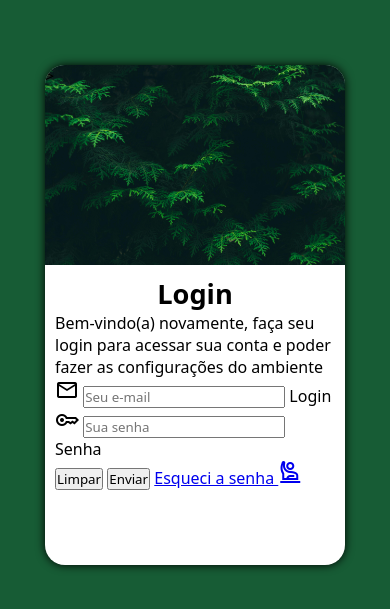
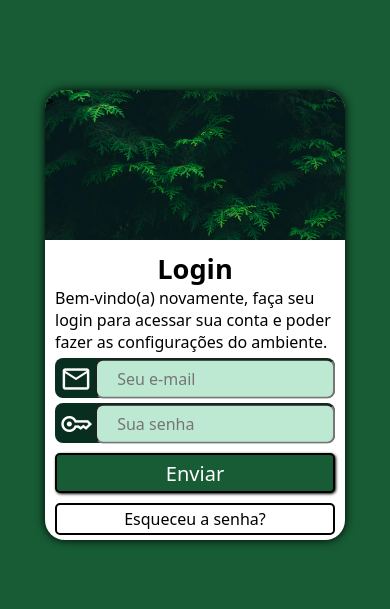
Before and after one commit to LucasSimass/Projeto-Login, a plain HTML site: page index.html in a window 390 px wide. Shown: the part 107-716 px from the top of the page. Drawn offline with nearby package versions, Linux system fonts and the light colour scheme.

Commit message:
Desenvolvendo novas versões media-queries
Desenvolvendo as versôes de tablet e celular do formulario

```diff
--- a/estilos/media-query.css
+++ b/estilos/media-query.css
@@ -24,7 +24,7 @@
 }
 
 @media screen and (min-width: 320px) and (max-width: 768px) {
-  /*Celulares*/
+  /*CELULARES*/
 
   section#login {
     width: 300px;
@@ -38,10 +38,15 @@
     font-size: 1.7em;
     text-align: center;
   }
+
+  form > div > input#submitButton {
+    font-size: 20px;
+  }
+
 }
 
 @media screen and (min-width: 768px) and (max-width: 992px) {
-  /*Tablets*/
+  /*TABLETS*/
 
   body {
     background-image: linear-gradient(
@@ -53,6 +58,7 @@
 
   section#login {
     width: 80vw;
+    height: 330px;
   }
 
   section#login > div#imagem {
@@ -65,10 +71,34 @@
     float: right;
     width: 70%;
   }
+
+  div.campo > span {
+    width: 45px;
+    background-color: none;
+    transform: translateY(-4px);
+  }
+
+  div.campo > input {
+    width: calc(100% - 51px);
+    padding-left: 4px;
+    text-align: left;
+    height: 101%;
+    transform: translateY(-16.8px);
+  }
+
+  form > div > a#forgotpassword{
+    height: 29px;
+    font-size: 18px;
+  }
+
+  form > div > a#forgotpassword > p{
+    margin-top: -3px;
+  }
+
 }
 
 @media screen and (min-width: 992px) {
-  /*Notebook pra cima*/
+  /*NOTEBOOK, DESKTOP E SUPERIORES*/
 
   body {
     background-image: linear-gradient(
@@ -92,4 +122,13 @@
     float: right;
     width: 50%;
   }
+
+  form > div > a#forgotpassword {
+    height: 29px;
 }
+
+  form > div > a#forgotpassword > p {
+      margin-top: -3px;
+      font-size: 0.9em;
+  }
+}
--- a/estilos/style.css
+++ b/estilos/style.css
@@ -1,4 +1,6 @@
 @charset "UTF-8";
+
+/*!!! MOBILE FIRST !!!*/
 
 /*
     Colors:
@@ -6,6 +8,7 @@
         details: #ffffff (white), #000000 (black);
 */
 
+/* ALL */
 * {
   margin: 0px;
   padding: 0px;
@@ -14,12 +17,14 @@
   box-sizing: border-box;
 }
 
+/* THE MAIN COLORS (some of the blocks have the color with more light or darker) */
 :root {
   --mainColor1: #082e1f;
   --mainColor2: #175c35;
   --mainColor3: #061f1b;
 }
 
+/* BODY AND HTML */
 body,
 html {
   background-color: var(--mainColor2);
@@ -27,39 +32,151 @@ html {
   width: 100vw;
 }
 
+/* MAIN (obviously -_-)*/
 main {
   position: relative;
   height: 100vh;
   width: 100vw;
 }
 
+/*-----------------------------------*/
+
+/* BLOCK LOGIN (The card of our Form, the image is include)*/
 section#login {
   position: absolute;
-  transform: translate(-50%, -50%);
   top: 50%;
   left: 50%;
   background-color: white;
   width: 250px;
-  height: 500px;
+  height: 450px;
   border-radius: 20px;
   overflow: hidden;
   box-shadow: 0px 0px 10px black;
 
+  transform: translate(-50%, -50%);
   transition: width 0.3s, height 0.3s;
   animation-timing-function: ease;
 }
 
+/*-----------------------------------*/
+
+/*BLOCKS OF E-MAIL AND PASSOWORD (every div with campo class)*/
+form > div.campo{
+  display: block;
+  background-color: #082e1f;
+  border-radius: 8px;
+  height: 40px;
+  margin: 5px 0px;
+  width: 100%;
+}
+
+/* Label of the fields */
+div.campo > label{
+  display: none;
+}
+
+/* Icons OF The Fields */
+div.campo > span {
+  color: white;
+  border-radius: 8px 0px 0px 8px;
+  font-size: 2em;
+  width: 36px;
+  padding: 5px;
+  padding-right: 20px;
+  height: 100%;
+}
+
+/* Inputs */
+div.campo > input {
+  background-color: #bde9d3;
+  font-size: 1em;
+  width: calc(100% - 40.4px);
+  height: 101%;
+  border-radius: 8px;
+  padding: 5px;
+  padding-left: 20px;
+  transform: translateY(-10.3px);
+}
+
+div.campo > input:focus-within {
+  background-color: white;
+  border: 0px;
+}
+
+/*-----------------------------------*/
+
+/* IMAGE BLOCK */
 section#login > div#imagem {
   display: block;
   background: var(--mainColor2) url(../imagens/imagem.jpg);
   background-position: bottom center;
   background-repeat: no-repeat;
   background-size: cover;
-  height: 200px;
+  height: 150px;
 }
 
+/*-----------------------------------*/
+
+/* FORM BLOCK */
 section#login > div#formulario {
   display: block;
   padding: 10px;
   font-size: 20px;
 }
+
+/*-----------------------------------*/
+
+/* SUBMIT BUTTON BLOCK */
+form > div > input[type=submit]{
+    display: block;
+    background-color: var(--mainColor2);
+    border: 2px solid black;
+    color: white;
+    cursor: pointer;
+    font-size: 1em;
+    width: 100%;
+    height: 40px;
+    box-shadow: 1px 1px 3px black;
+    border-radius: 5px;
+    margin: 10px 0px 10px 0px;
+}
+
+/* Submit Buttom (onHover)*/
+form > div > input[type=submit]:hover{
+    background-color: var(--mainColor1);
+}
+
+/* Submit Buttom (onActive)*/
+form > div > input[type=submit]:active{
+    background-color: var(--mainColor3);
+}
+
+/*-----------------------------------*/
+
+/* FORGOT PASSWORD BLOCK*/
+form > div > a#forgotpassword{
+    display: block;
+    background-color: white;
+    border: 2px solid black;
+    border-radius: 5px;
+    color: black;
+    text-align: center;
+    text-decoration: none;
+    font-size: 1em;
+    padding: 3px;
+    width: 100%;
+    height: 32px;
+}
+
+
+/* Forgot Passoword (onHover) */
+form > div > a#forgotpassword:hover{
+    background-color: #23b663;
+    text-decoration: underline;
+}
+
+/* Forgot Passoword (onActive) */
+form > div > a#forgotpassword:active{
+    background-color: #0e6d37;
+    text-decoration: underline;
+}
--- a/index.html
+++ b/index.html
@@ -16,7 +16,7 @@
           <h1>Login</h1>
           <p>
             Bem-vindo(a) novamente, faça seu login para acessar sua conta e
-            poder fazer as configurações do ambiente
+            poder fazer as configurações do ambiente.
           </p>
           <form action="login.php" method="post" autocomplete="on">
             <div class="campo">
@@ -30,13 +30,9 @@
                 <label for="senha">Senha </label>
             </div>
             <div>
-                <input type="reset" value="Limpar">
-                <input type="submit" value="Enviar">
-                <a href="esqueci.html">
-                    Esqueci a senha
-                    <span class="material-symbols-outlined">
-                        person_raised_hand
-                    </span>
+                <input type="submit" value="Enviar" id="submitButton">
+                <a href="esqueci.html" id="forgotpassword">
+                    <p>Esqueceu a senha?</p>
                 </a>
           </form>
         </div>
```
